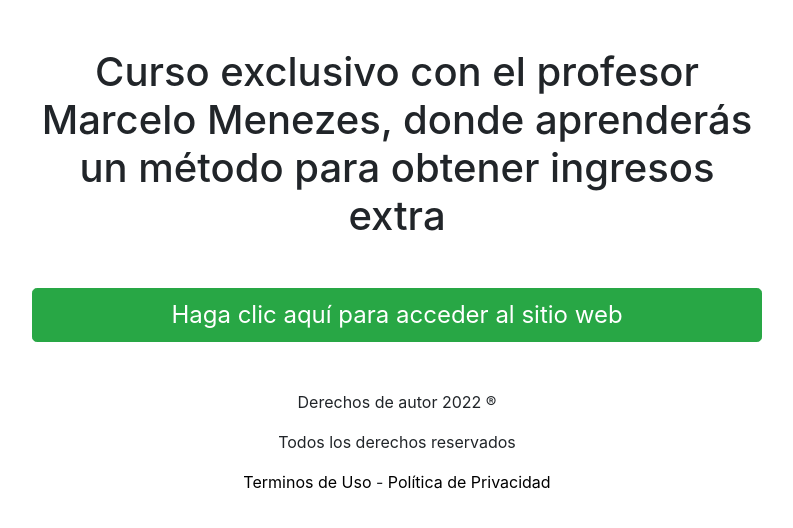
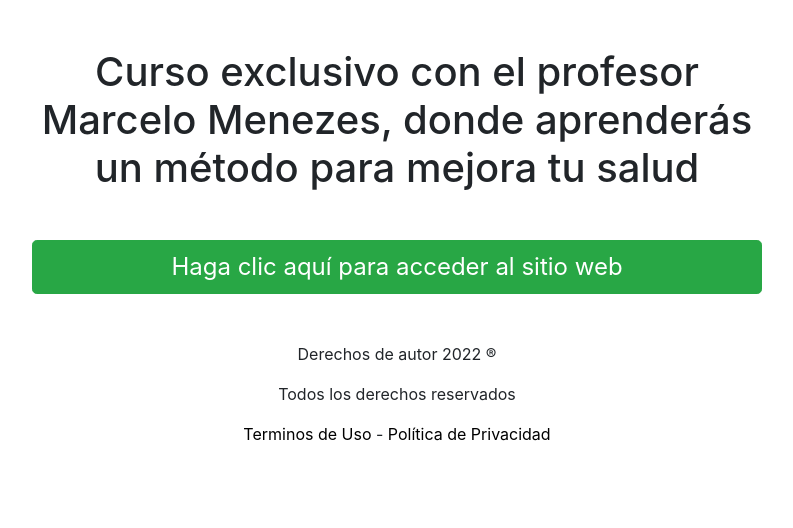
Before and after one commit to mateusmendz/maquinaquemargrasa.site, a plain HTML site: page pr1/index.html in a window 1280 px wide. Shown: the whole page, without its empty margins (243-1036 px from the left). Drawn offline with nearby package versions, Linux system fonts and the light colour scheme.

Commit message:
Update index.html

```diff
--- a/pr1/index.html
+++ b/pr1/index.html
@@ -20,7 +20,7 @@
     <div class="container py-5">
       <div class="row justify-content-center">
         <div class="col-lg-8 text-center">
-          <h1>Curso exclusivo con el profesor Marcelo Menezes, donde aprenderás un método para obtener ingresos extra</h1>
+          <h1>Curso exclusivo con el profesor Marcelo Menezes, donde aprenderás un método para mejora tu salud</h1>
           <a href="https://api.whatsapp.com/send?phone=551599327231321" class="btn btn-success btn-lg btn-block my-5">Haga clic aquí para acceder al sitio web</a>
           <p>Derechos de autor 2022 ®</p>
           <p>Todos los derechos reservados</p>
```
